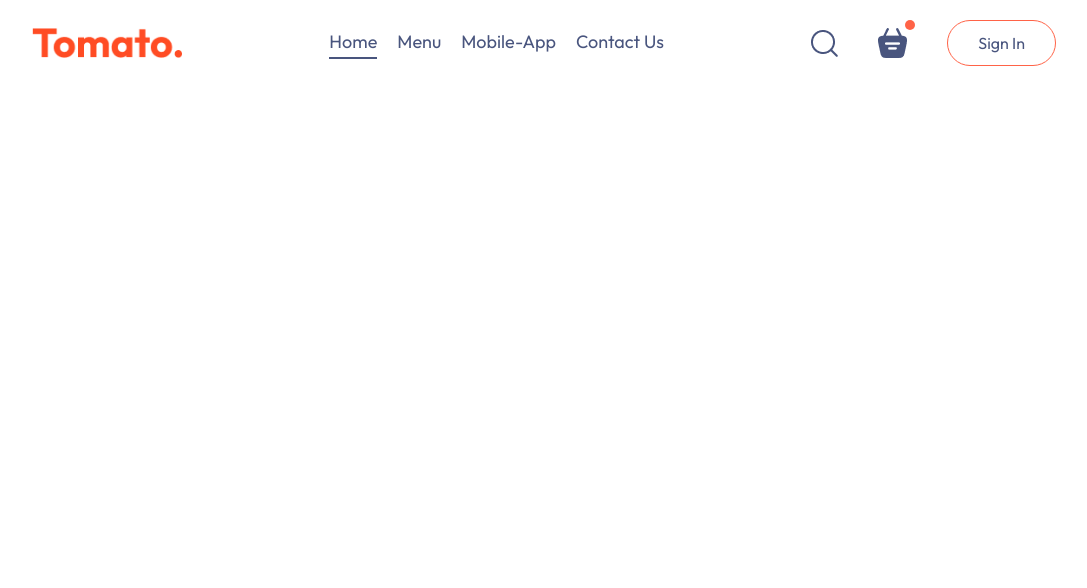
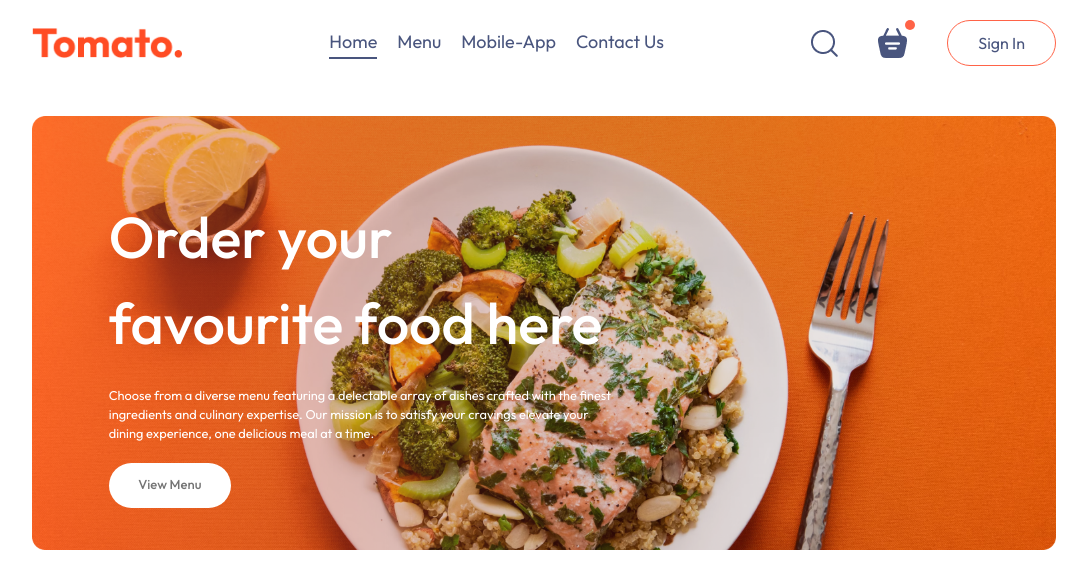
Before and after one commit to aakritii7/Food-Delivery, a React (Vite) app: page / in a window 1280 px wide. Shown: the top 588 px of the page, without its empty margins (96-1183 px from the left). Built offline with nearby package versions, Linux system fonts and the light colour scheme.

Commit message:
Header is completed

```diff
--- a/src/App.jsx
+++ b/src/App.jsx
@@ -2,6 +2,8 @@
 import Navbar from './Components/Navbar/Navbar'
 import { Route, Routes } from 'react-router-dom'
 import Home from './Pages/Home/Home'
+import Cart from './Pages/Cart/Cart'
+import PlaceOrder from './Pages/PlaceOrder/PlaceOrder'
 
 const App = () => {
   return (
@@ -9,6 +11,8 @@
       <Navbar />
       <Routes>
         <Route path='/' element={<Home />} />
+        <Route path='cart' element={<Cart />} />
+        <Route path='order' element={<PlaceOrder />} />
       </Routes>
     </div>
   )
--- /dev/null
+++ b/src/Components/Header/Header.css
@@ -0,0 +1,36 @@
+.header{
+    height: 34vw;
+    margin: 30px auto;
+    background: url('/header_img.png') no-repeat;
+    background-size: contain;
+    position: relative;
+}
+.header-content{
+    position: absolute;
+    display: flex;
+    flex-direction: column;
+    align-items: start;
+    gap: 1.5vw;
+    max-width: 50%;
+    bottom: 10%;
+    left: 6vw;
+    animation: fadeIn 3s;
+}
+.header-content h2{
+    font-weight: 500;
+    color: white;
+    font-size: max(4.5vw, 22px);
+}
+.header-content p{
+    color: white;
+    font-size: 1vw;
+}
+.header-content button{
+    border: none;
+    color: #747474;
+    font-weight: 500;
+    padding: 1vw 2.3vw;
+    background-color: white;
+    font-size: max(1vw,13px);
+    border-radius: 50px;
+}
--- /dev/null
+++ b/src/Components/Header/Header.jsx
@@ -0,0 +1,16 @@
+import React from 'react'
+import './Header.css'
+
+const Header = () => {
+  return (
+    <div className='header'>
+      <div className="header-content">
+        <h2>Order your favourite food here</h2>
+        <p>Choose from a diverse menu featuring a delectable array of dishes crafted with the finest ingredients and culinary expertise. Our mission is to satisfy your cravings elevate your dining experience, one delicious meal at a time.</p>
+        <button>View Menu</button>
+      </div>
+    </div>
+  )
+}
+
+export default Header
--- a/src/Pages/Home/Home.jsx
+++ b/src/Pages/Home/Home.jsx
@@ -1,10 +1,11 @@
 import React from 'react'
 import './Home.css'
+import Header from '../../Components/Header/Header'
 
 const Home = () => {
   return (
     <div>
-
+      <Header />
     </div>
   )
 }
--- a/src/index.css
+++ b/src/index.css
@@ -19,3 +19,12 @@
   width: 80%;
   margin: auto;
 }
+
+@keyframes fadeIn{
+  0%{
+    opacity: 0;
+  }
+  100%{
+    opacity: 1;
+  }
+}
```
Also changed, not shown: public/header_img.png (added).
